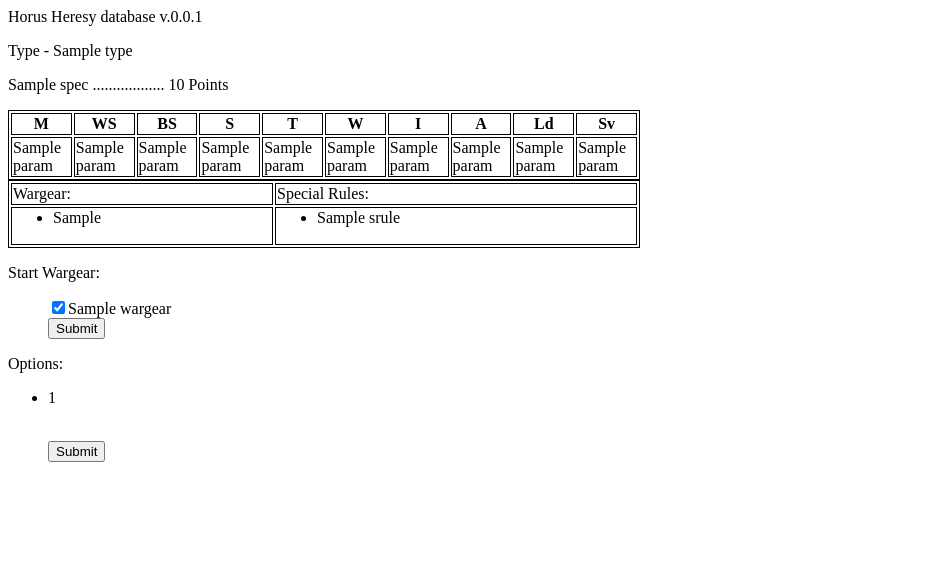
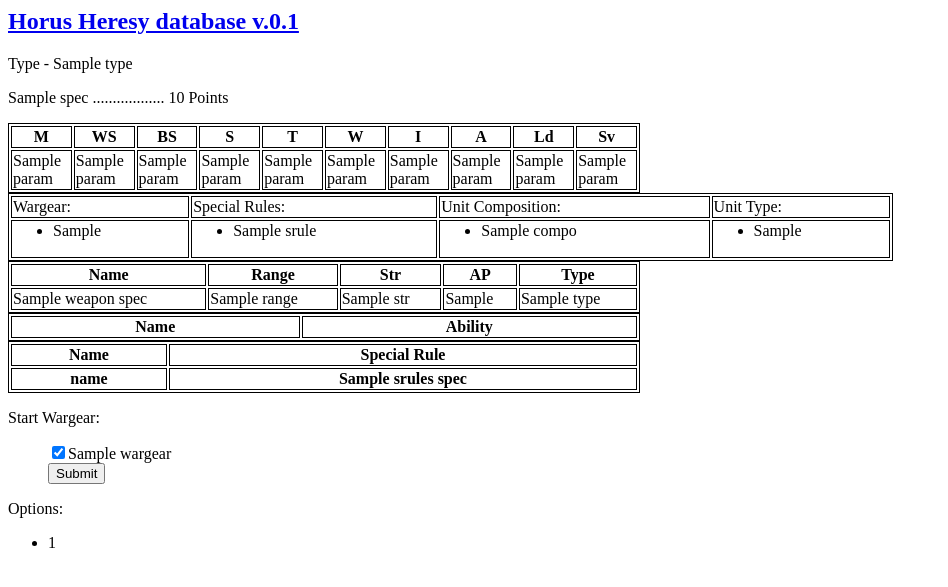
Before and after one commit to verdenkaa/heresypedia, a Flask app: template templates/solider.html in a window 1280 px wide. Shown: the top 587 px of the page, without its empty margins (0-948 px from the left). Run offline with Flask 3, Linux system fonts and the light colour scheme; the template is opened without the code that fills it: most values are stand-ins (such as "Sample title", 1, 10 or a date in 2020); lists and menus that the app fills with data are empty.

Commit message:
first works prototype
without options wargear specifitations

```diff
--- a/main.py
+++ b/main.py
@@ -1,6 +1,10 @@
 from flask import *
-from database_setup import *
+from objects import *
+import re
 
+
+def replacer_number_X(a):
+      return a.replace("1", "X").replace("2", "X").replace("3", "X").replace("4", "X").replace("5", "X").replace("6", "X").replace("7", "X").replace("8", "X").replace("9", "X").replace("+", "")
 
 app = Flask(__name__)
 
@@ -21,25 +25,47 @@
       name = request.args.get('warrior')
       spec = session.query(Solider).filter(Solider.name == name).first()
       wargear=spec.wargear.replace("\n", " ").split(" • ")
-      #print(wargear)
-      #wargear_names = [session.query(Weapons).filter(Weapons.name == x).first() for x in wargear if str(x) is None]
-      #print(wargear_names)
+
       added_wargear = wargear
       if request.method == 'POST':
             added_wargear = request.form.getlist('s_wargear')
             added_wargear += request.form.getlist('o_wargear')
-      #added_wargear = tuple(frozenset(added_wargear))
 
-      #print(wargear_names)
 
       #  ДОБАВИТЬ СЮДА ЗАПРОС ПО ТАБЛИЦЕ СПОСОБНОСТЕЙ
 
       options = [i.split("- ") for i in spec.Options.split("• ")]
-      #print(options[1])
-      #print(len(options))
-      #print(options[1])
+
+      weapon_spec = []
+      wargear_spec = {}
+      for i in added_wargear:
+           moment_i = session.query(Weapons).filter(Weapons.name == replacer_number_X(i)).first()
+           if moment_i is not None:
+                  if moment_i.Class == "w":
+                        weapon_spec.append(moment_i)
+                  else:
+                        wargear_spec[moment_i.name] = moment_i.Type
+      weapon_abil = {}
+      for i in weapon_spec:
+           for j in i.Type.split(", "):
+                  #j = re.sub(r'[^\w\s]+|[\d]+', r'',j).strip().rstrip()
+                  #print(session.query(W_abilites).first())
+                  moment_i = session.query(W_abilites).filter(W_abilites.name == replacer_number_X(j)).first()
+                  if moment_i is not None:
+                        weapon_abil[moment_i.name] = moment_i.ability
+
+      srules_spec = {}
+      for i in spec.Srules.replace("\n", " ").split(" • "):
+            print(i)
+            moment_i = session.query(Srules).filter(Srules.name == replacer_number_X(i)).first()
+            if moment_i is not None:
+                        srules_spec[replacer_number_X(i)] = moment_i.ability
+
+
       return render_template('solider.html', spec = spec, wargear=wargear, param=spec.Parameters.split(),
-                             srules=spec.Srules.replace("\n", " ").split(" • "), options=options, added_wargear=added_wargear)
+                             srules=spec.Srules.replace("\n", " ").split(" • "), options=options, added_wargear=added_wargear,
+                               compos=spec.compos.split("• "), unit_type=spec.unit_type, weapon_spec=weapon_spec, wargear_spec=wargear_spec,
+                               weapon_abil=weapon_abil, srules_spec=srules_spec)
 
 if __name__ == '__main__':
    app.run(debug = True)
--- a/templates/index.html
+++ b/templates/index.html
@@ -2,7 +2,7 @@
 
   <link rel="stylesheet" href="css/index.css">
 
-  <p>Horus Heresy database v.0.0.1</p>
+  <p>Horus Heresy database v.0.1</p>
   <ul>
   {% for i in persons: %}
   <li><a href="{{ url_for('solider', warrior=i) }}">{{i}}</a></li>
--- a/templates/solider.html
+++ b/templates/solider.html
@@ -2,10 +2,10 @@
 
 <link rel="stylesheet" href="{{ url_for('static', filename='css/styles.css') }}">
 
-<p>Horus Heresy database v.0.0.1</p>
+<h2><a href="{{ url_for('index') }}">Horus Heresy database v.0.1</a></h2>
 <p>Type - {{spec.type}}</p>
 <p>{{spec.name}} .................. {{spec.points}} Points</p>
-<table style="width:50%">
+<table style="width: 50%">
   <tr>
     <th>M</th>
     <th>WS</th>
@@ -32,51 +32,122 @@
 
   </tr>
 </table>
-<table style="width:50%">
+<table style="width:70%">
 <tr>
   <td><p>Wargear:</p></td>
   <td><p>Special Rules:</p></td>
+  <td><p>Unit Composition:</p></td>
+  <td><p>Unit Type:</p></td>
 </tr>
 <tr>
   <td><ul>
-    {% for i in range(added_wargear|length): %}
-    <li>{{added_wargear[i]}}</li>
+    {% for i in added_wargear: %}
+    {% if i in wargear_spec %}
+    <div id="name" data-title='{{wargear_spec[i]}}'><li>{{i}}</li></div>
+    {% else %}
+    <li>{{i}}</li>
+    {% endif %}
     {% endfor %}
 </ul></td>
 <td><ul>
-  {% for i in range(srules|length): %}
-  <li><div id="name" data-title="NONE FOR THIS TIME">{{srules[i]}}</div>
-  </li>
+  {% for i in srules: %}
+  <li>{{i}}</li>
   {% endfor %}
 </ul></td>
+<td><ul>
+  {% for i in compos: %}
+  <li>{{i}}</li>
+  {% endfor %}
+</ul></td>
+<td><ul>
+  <li>{{unit_type}}</li>
+</ul></td>
 </tr>
+</table>
+
+<table style="width: 50%">
+  <tr>
+    <th>Name</th>
+    <th>Range</th>
+    <th>Str</th>
+    <th>AP</th>
+    <th>Type</th>
+  </tr>
+
+    {% for i in weapon_spec%}
+    <tr>
+    <td>{{i.name}}</td>
+    <td>{{i.Range}}</td>
+    <td>{{i.Str}}</td>
+    <td>{{i.AP}}</td>
+    <td>
+      {% for a in i.Type.split(", ") %}
+      <div id="name" data-title='{{weapon_abil[a.replace("1", "X").replace("2", "X").replace("3", "X").replace("4", "X").replace("5", "X").replace("6", "X").replace("7", "X").replace("8", "X").replace("9", "X").replace("+", "")]}}'>{{a}}</div>
+      {% endfor %}
+    </td>
+  </tr>
+    {% endfor %}
+</table>
+
+<table style="width: 50%">
+  <tr>
+    <th>Name</th>
+    <th>Ability</th>
+  </tr>
+  {% for i in added_wargear: %}
+  {% if i in wargear_spec %}
+  <tr>
+      <th>{{i}}</th>
+      <th>{{wargear_spec[i]}}</th>
+  </tr>
+  {% endif %}
+  {% endfor %}
+</table>
+
+<table style="width: 50%">
+  <tr>
+    <th>Name</th>
+    <th>Special Rule</th>
+  </tr>
+  {% for i in srules_spec.keys(): %}
+  <tr>
+      <th>{{i}}</th>
+      <th>{{srules_spec[i.replace("1", "X").replace("2", "X").replace("3", "X").replace("4", "X").replace("5", "X").replace("6", "X").replace("7", "X").replace("8", "X").replace("9", "X")]}}</th>
+  </tr>
+  {% endfor %}
 </table>
 
 <p>Start Wargear:</p>
 <form method="post">
 <ul>
   {% for i in range(wargear|length): %}
+  {% if wargear[i] == "Power weapon" %}
+  {% for power in ["Power sword", "Power axe", "Power maul", "Power lance"]: %}
+  <input type="radio" name="s_wargear" value="{{power}}" ><label for="s_wargear">{{power}}</label><br>
+  {% endfor %}
+  {% else %}
   <input type="checkbox" name="s_wargear" value="{{wargear[i]}}" checked><label for="s_wargear">{{wargear[i]}}</label><br>
+  {% endif %}
   {% endfor %}
   <input type="submit">
 </ul>
-</form>
+
 
 <p>Options:</p>
-<form method="post">
+
 <ul>
-  {% for i in range(options|length): %}
+  {% for i in range(1, options|length + 1): %}
   <li>
     {% for j in range(options[i]|length): %}
-    {% if j != 0 %}
+    {% if j != 0  and options[i][j] != []%}
     <input type="checkbox" name="o_wargear" value="{{options[i][j].split('.')[0]}}"><label for="o_wargear">- {{options[i][j]}}</label><br>
     {% else %}
     <p>{{options[i][j]}}</p>
 
     {% endif %}{% endfor %}
-  <br><input type="submit"><br>
+  <br>
   </li>
-  {% endfor %}</li>
+  {% endfor %}
 </ul>
 </form>
 
```
Also changed, not shown: database_setup.py (deleted, +0 -7 lines), objects.py (+18 -2 lines), data.db.
